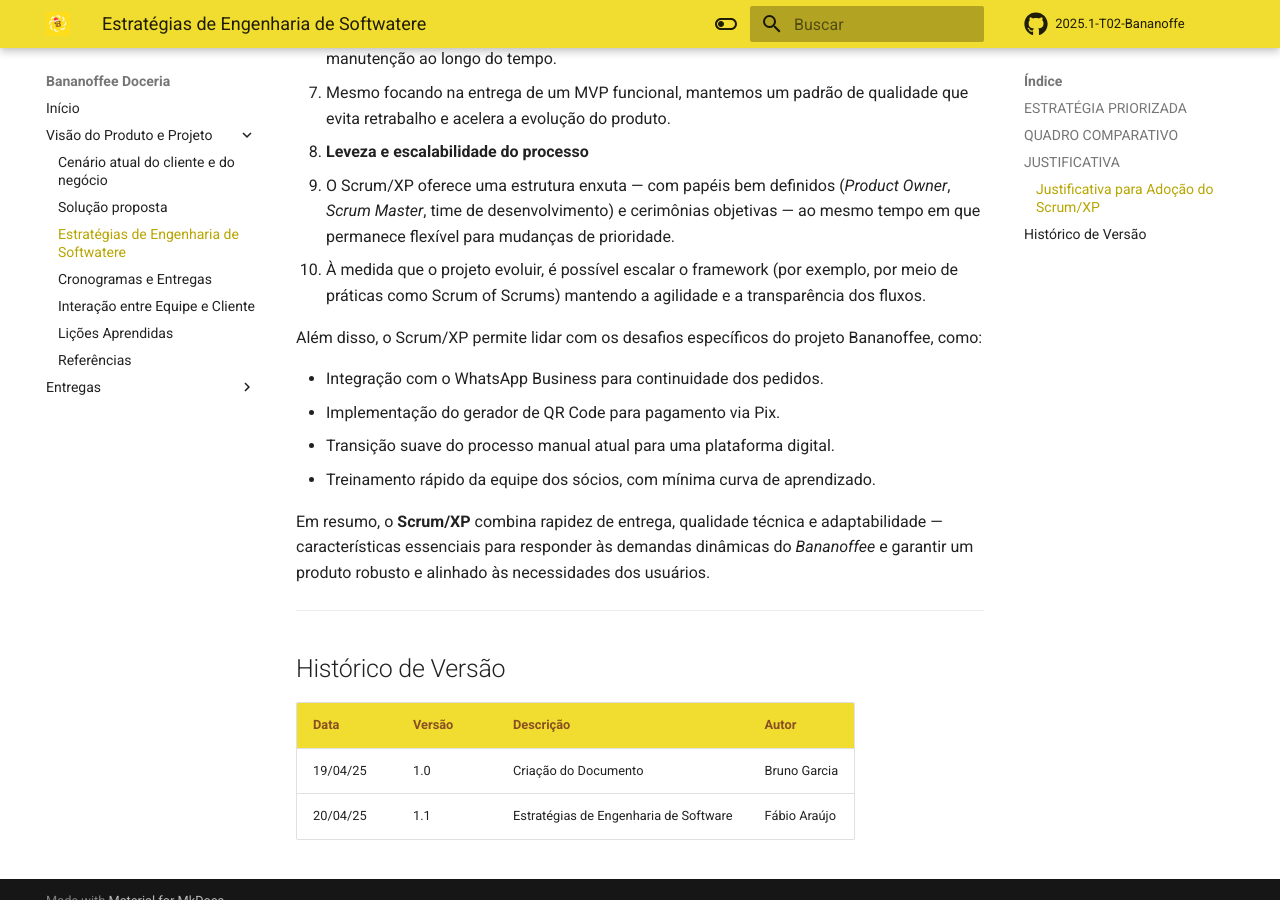
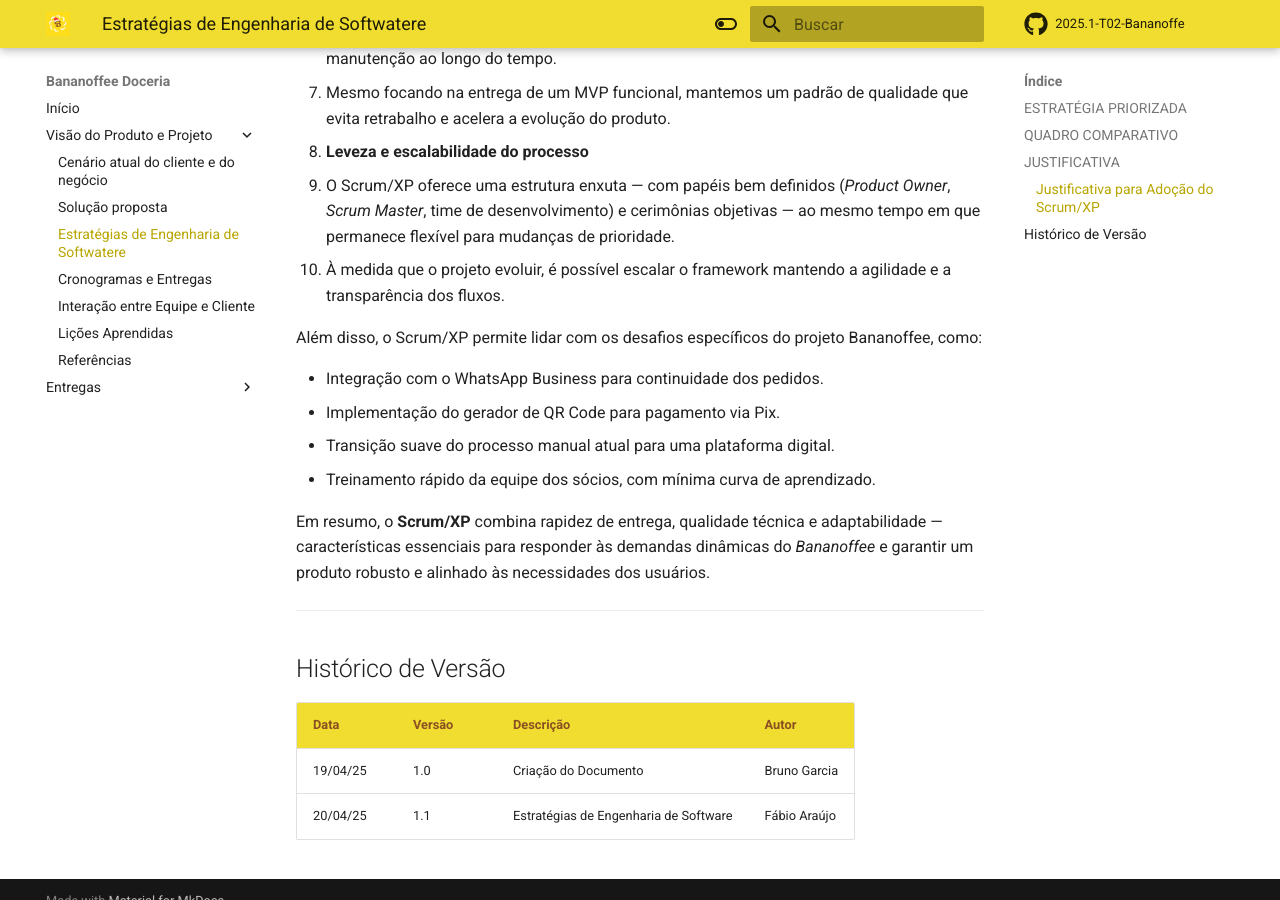
Before and after one commit to mdsreq-fga-unb/2025.1-T02-Bananoffe, an MkDocs documentation site: the page built from docs/pages/visaoDoProduto/estrategiasEngSoft.md, in a window 1280 px wide and 900 px high, scrolled down 1974 px. Built offline with MkDocs 1.6.1 and Material for MkDocs 9.7.7, drawn with Linux system fonts in a browser that asks for light colours; comment, search, counter and statistics services are not loaded.

Commit message:
docs:corrigindo

```diff
--- a/docs/pages/visaoDoProduto/estrategiasEngSoft.md
+++ b/docs/pages/visaoDoProduto/estrategiasEngSoft.md
@@ -35,7 +35,7 @@ Com base na análise comparativa entre os modelos **RAD** e **Scrum/XP**, escolh
 
 3. **Leveza e escalabilidade do processo**
    - O Scrum/XP oferece uma estrutura enxuta — com papéis bem definidos (*Product Owner*, *Scrum Master*, time de desenvolvimento) e cerimônias objetivas — ao mesmo tempo em que permanece flexível para mudanças de prioridade.
-   - À medida que o projeto evoluir, é possível escalar o framework (por exemplo, por meio de práticas como Scrum of Scrums) mantendo a agilidade e a transparência dos fluxos.
+   - À medida que o projeto evoluir, é possível escalar o framework mantendo a agilidade e a transparência dos fluxos.
 
 Além disso, o Scrum/XP permite lidar com os desafios específicos do projeto Bananoffee, como:
 
```
